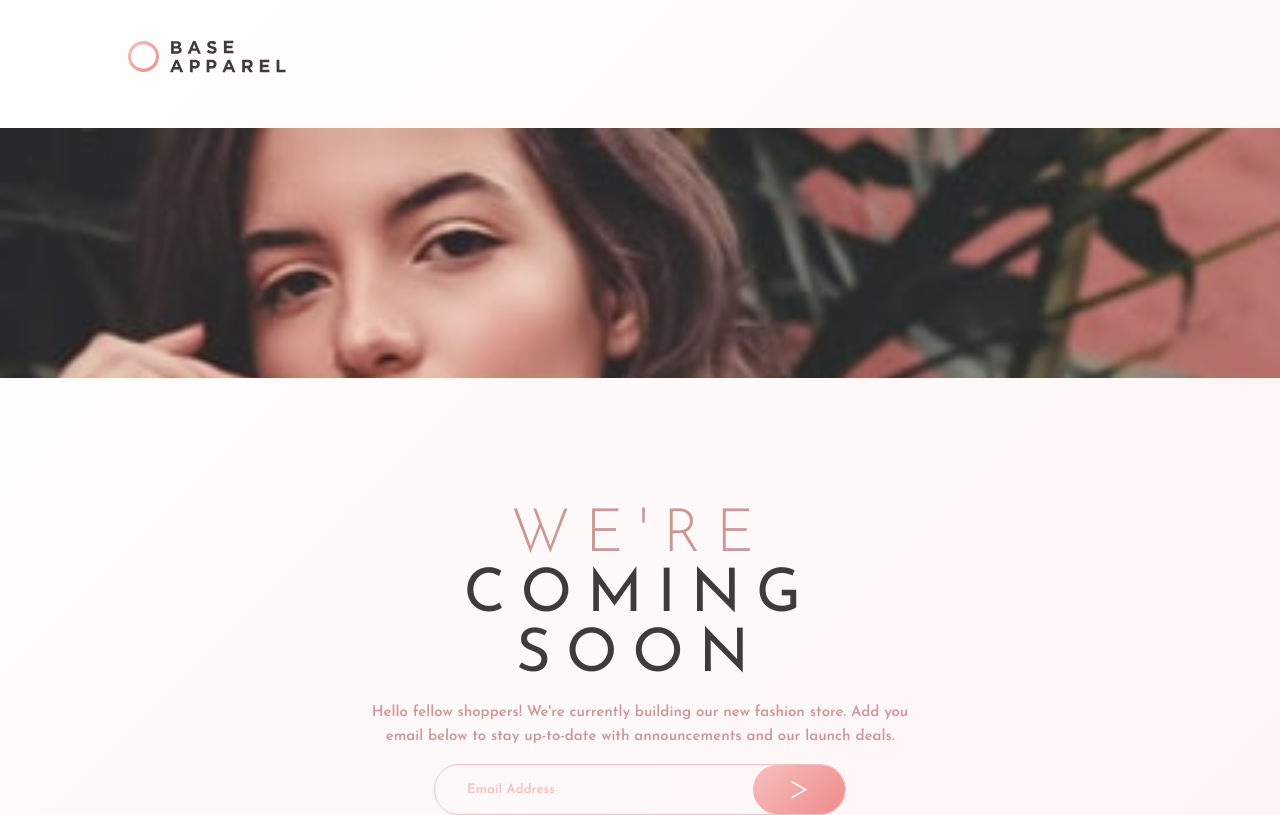
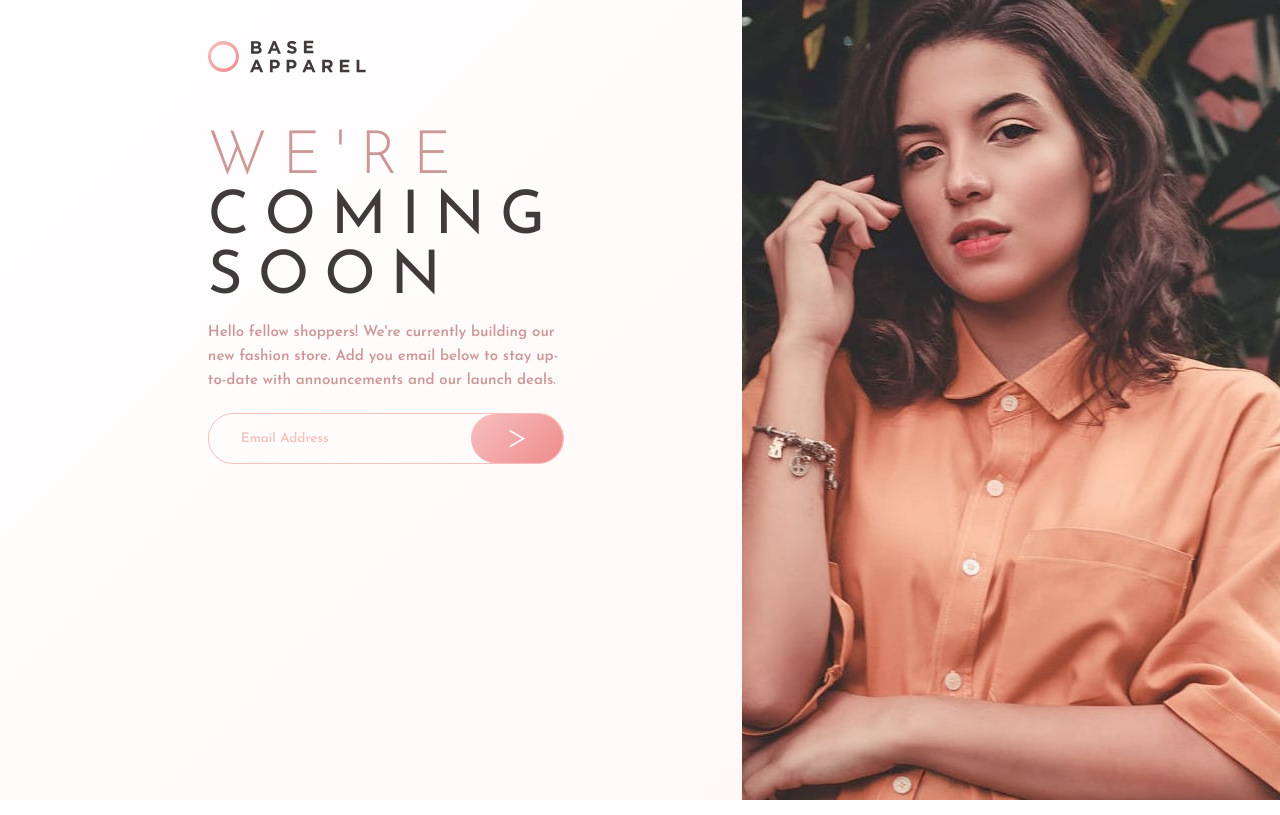
Before and after one commit to ricierirossi/base-apparel-coming-soon-master, a plain HTML site: page index.html in a window 1280 px wide. Drawn offline with Linux system fonts and the light colour scheme.

Commit message:
Add CSS desktop version

```diff
--- a/estilo.css
+++ b/estilo.css
@@ -19,6 +19,7 @@ body {
 
 .container {
    width: 100%;
+   height: 100%;
    display: absolute;
    background-image: linear-gradient(135deg, hsl(0, 0%, 100%), hsl(0, 100%, 98%));
    background-repeat: repeat;
@@ -85,6 +86,7 @@ body {
    background: transparent;
    border: none;
    margin-left: 30px;
+
  }
 
 
@@ -226,7 +228,60 @@ span:hover {
    animation-duration: 1s;
 }
 
+/* Desktop */
+@media screen and (min-width: 768px) {
+   .container {
+      display: grid;
+      grid-template-columns: 58% 42%;
+   }
 
+   .wallpaper-left {
+      display: none;
+   }
+
+   .wallpaper-right {
+      min-height: 100%;
+      background-image: url("./images/hero-desktop.jpg");
+      background-size: cover;
+      background-repeat: no-repeat;
+      background-position: center;
+   }
+
+   .logo {
+      margin: 40px 20%;
+      width: 10,972%;
+      height: 4.1%;
+   }
+
+
+
+   .title-top,
+   .title-bottom,
+   .description {
+      text-align: left;
+      margin: 0 20%;
+   }
+
+   .description {
+      padding: 2% 7% 3% 0;
+   }
+
+   .field-container {
+      justify-content: left;
+      margin: 0 20%;
+   }
+
+   .left {
+      margin-left: 10%
+   }
+}
+
+@media screen and (max-width: 1160px) {
+   .title-top,
+   .title-bottom {
+      font-size: 0.8em;
+   }
+}
 
 
 /* @media screen and (max-width: 768px) {
```
Also changed, not shown: index.html (+1 -0 lines).
